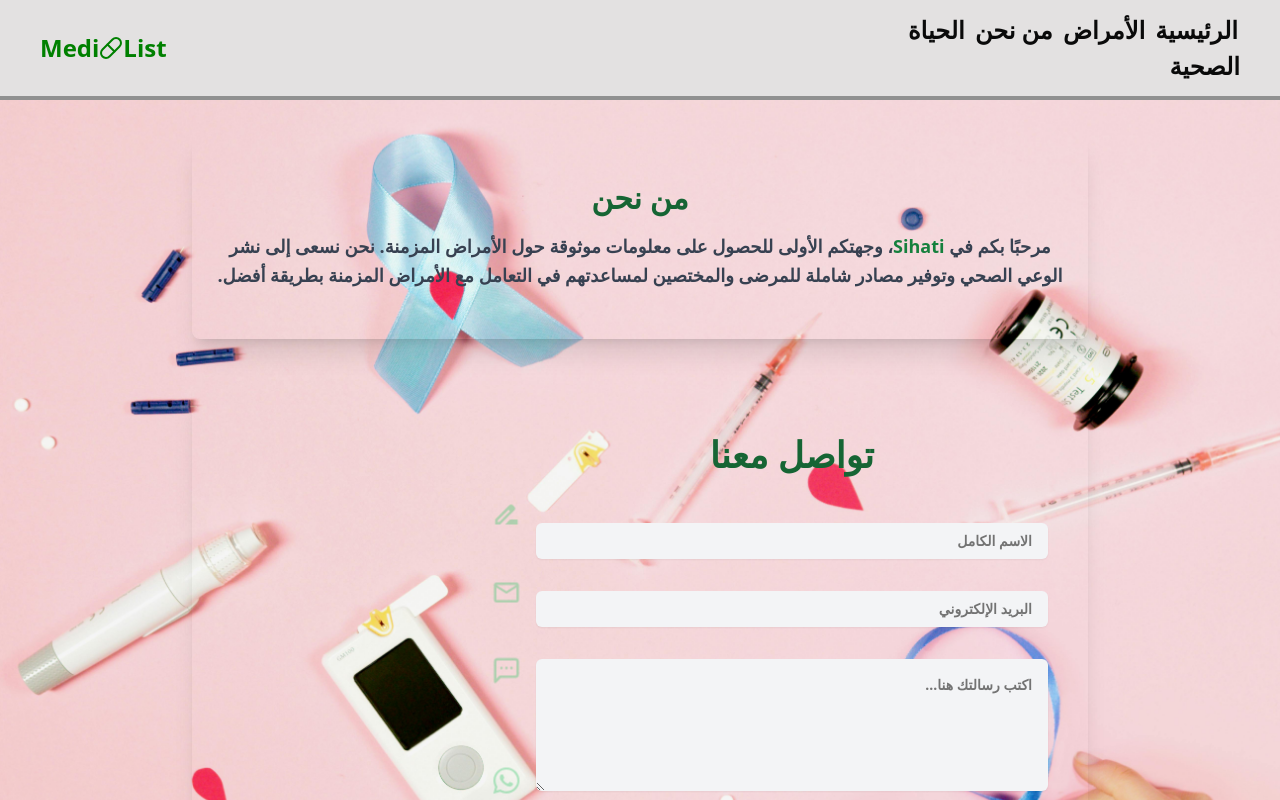
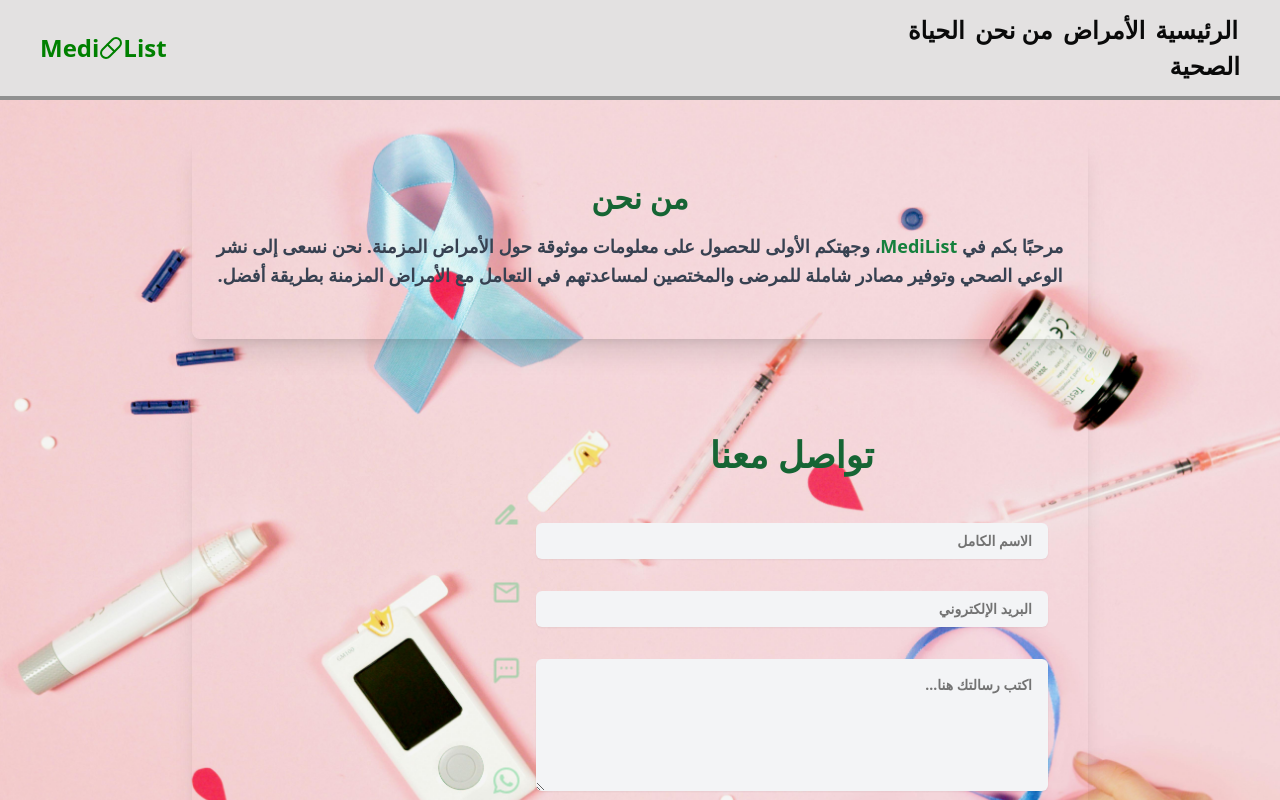
Before and after one commit to Ezeddin-Alassaad/Medi_List, a Next.js app: page /contact in a window 1280 px wide. Shown: the top 800 px of the page. Built offline with nearby package versions, Linux system fonts and the light colour scheme.

Commit message:
Update page.tsx

```diff
--- a/src/app/contact/page.tsx
+++ b/src/app/contact/page.tsx
@@ -25,7 +25,7 @@ const ContactPage = () => {
       >
         <h2 className="text-3xl font-bold text-green-800 text-center mb-4">من نحن</h2>
         <p className="text-gray-700 text-lg leading-relaxed text-center">
-          مرحبًا بكم في <span className="text-green-700 font-bold">Sihati</span>، وجهتكم الأولى للحصول على معلومات موثوقة حول الأمراض المزمنة.
+          مرحبًا بكم في <span className="text-green-700 font-bold">MediList</span>، وجهتكم الأولى للحصول على معلومات موثوقة حول الأمراض المزمنة.
           نحن نسعى إلى نشر الوعي الصحي وتوفير مصادر شاملة للمرضى والمختصين لمساعدتهم في التعامل مع الأمراض المزمنة بطريقة أفضل.
         </p>
       </motion.div>
```
